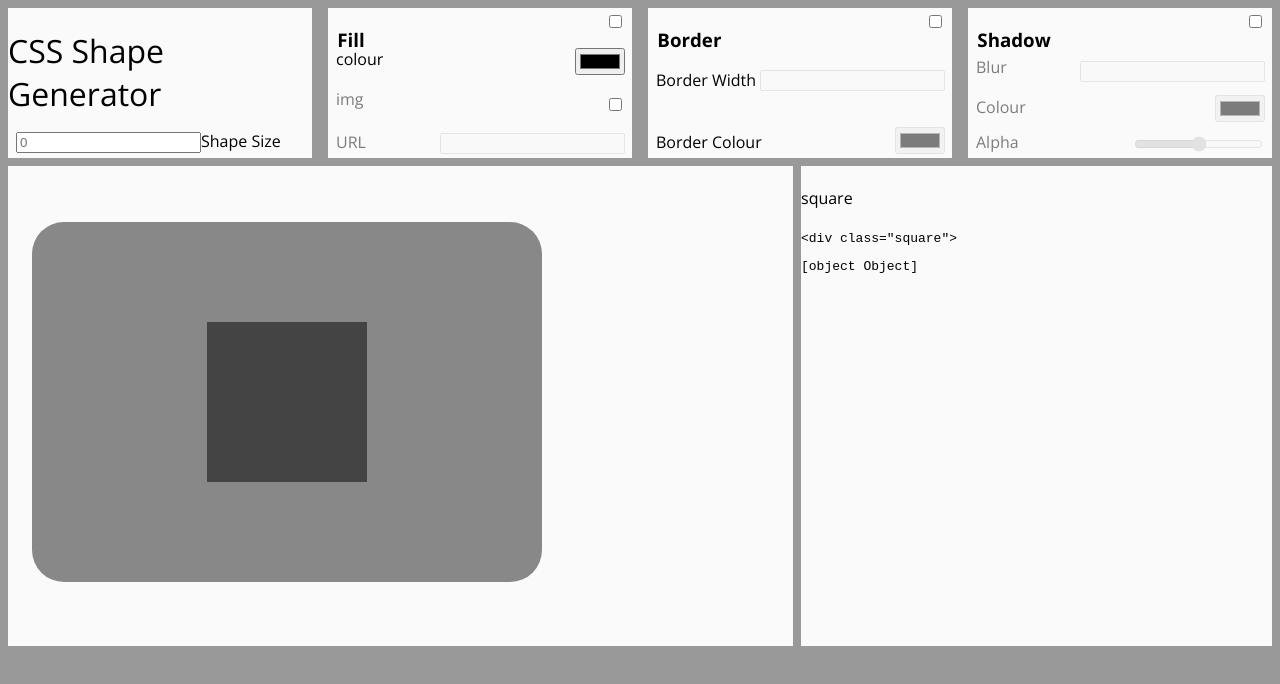
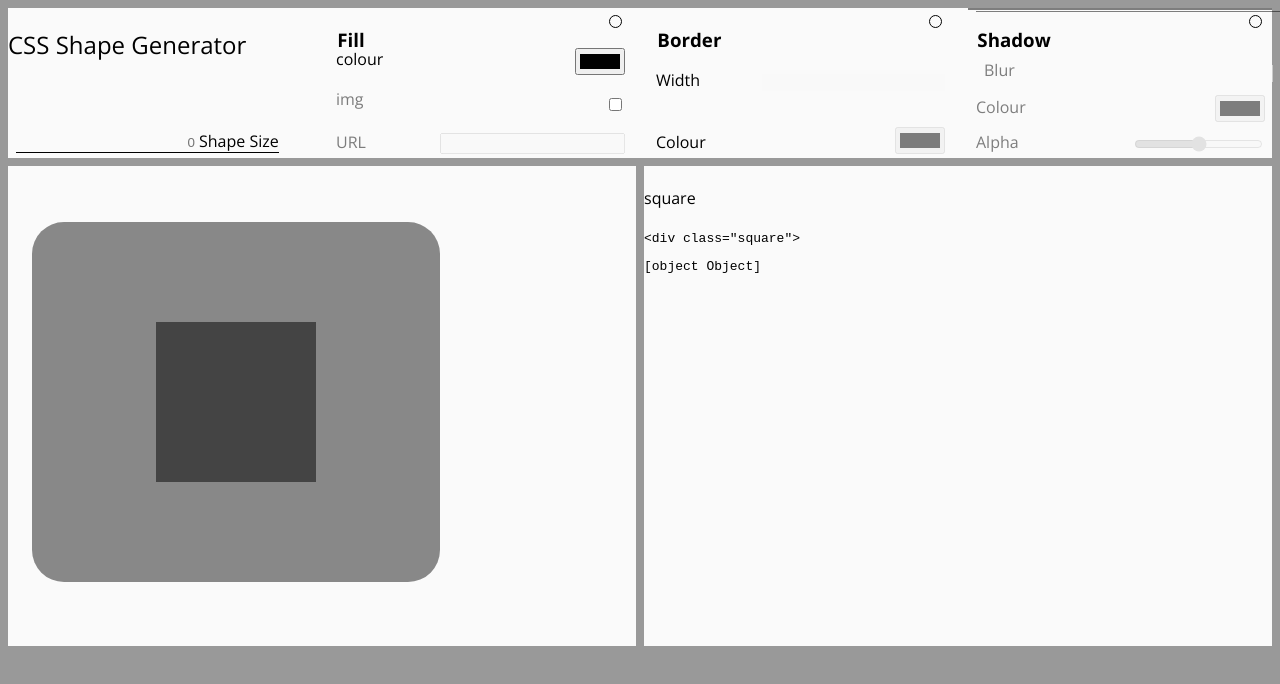
Before and after one commit to kylemcloughlin/css-shape-gen, a React (Create React App) app: page / in a window 1280 px wide. Shown: the top 684 px of the page. Built offline with nearby package versions, Linux system fonts and the light colour scheme.

Commit message:
adding scss styling

```diff
--- a/public/index.html
+++ b/public/index.html
@@ -29,6 +29,21 @@
     <title>CSS Shape Generator</title>
   </head>
   <body>
+    <style>
+      input[type='number'] {
+      -moz-appearance:textfield;
+      }
+      /* Webkit browsers like Safari and Chrome */
+
+      input[type=number]::-webkit-inner-spin-button,
+      input[type=number]::-webkit-outer-spin-button {
+      -webkit-appearance: none;
+      margin: 0;
+      }
+      input::-webkit-color-swatch {
+      border: none;
+      }
+    </style>
     <noscript>You need to enable JavaScript to run this app.</noscript>
     <div id="root"></div>
     <!--
--- a/src/hooks/borderForm.jsx
+++ b/src/hooks/borderForm.jsx
@@ -33,10 +33,10 @@ function Border(props) {
         <input class='checkbox' type="checkbox" onClick={e => { setValue(e.target.checked) }} value='border' />
       </form>
       <form>
-       <label id='border-width-label'> Border Width</label>
-        <input class='number-picker' type='number' id='border-width' style={style} disabled={disabled} onChange={e => { props.updateBorder(1, e.target.value) }}/>
-        <label id='border-color-label'> Border Colour</label>
-        <input class='color-picker' id='border-color' type='color' style={style} disabled={disabled} onChange={e => { props.updateBorder(2, e.target.value) }}/>
+       <label id='border-width-label'>Width</label>
+        <input class='number-selector' type='number' id='border-width' style={style} disabled={disabled} onChange={e => { props.updateBorder(1, e.target.value) }}/>
+        <label id='border-color-label'>Colour</label>
+        <input class='color-picker' id='border-color' class='color-picker' type='color' style={style} disabled={disabled} onChange={e => { props.updateBorder(2, e.target.value) }}/>
       </form>
     </div>
   );
--- a/src/hooks/colourForm.jsx
+++ b/src/hooks/colourForm.jsx
@@ -40,7 +40,7 @@ function Colour(props) {
 
       <input class='checkbox' type="checkbox" value="clr" value='clr' onChange={e => setValue(e.target.value)}/>
        <label id='clr-label'style={clrStyle}>colour</label>
-      <input id='clr-input'type='color' style={clrStyle} disabled={disabled} onChange={e => { props.updateFill('colorCode', e.target.value) }}/>
+      <input id='clr-input' type='color' class='color-picker' style={clrStyle} disabled={disabled} onChange={e => { props.updateFill('colorCode', e.target.value) }}/>
       <label id='img-label' style={imgStyle}>img</label>
       <input type="checkbox" id='img-checkbox' value="img" onChange={e => setValue(e.target.checked)} />
       <label id='url-label' style={imgStyle}>URL</label>
--- a/src/hooks/shadowForm.jsx
+++ b/src/hooks/shadowForm.jsx
@@ -30,16 +30,24 @@ function Shadow(props) {
   return (
     <div class='grid-item-4'>
     <form>
+     {/* <div class='underline'> */}
       <h3 class='box-title'>Shadow</h3>
       <input class='checkbox' type="checkbox" onClick={e => { setValue(e.target.checked)}}/>
+     {/* </div> */}
     </form>
-      <form style={style}>
-     <label id='blur-label'>Blur</label>
-        <input type='number' id='blur' onChange={e => { props.updateShadow( 1, e.target.value) }} disabled={disabled}/>
+      <form style={style} >
+        <div class='underline' id='blur-underline'>
+       <label id='blur-label'>Blur</label>
+        <input type='number' id='blur' class='number-selector' onChange={e => { props.updateShadow( 1, e.target.value) }} disabled={disabled}/>
+      </div>
+        <div class='underline'>
         <label id='shadow-clr-label'>Colour</label>
-        <input id='shadow-clr' type='color' disabled={disabled} onChange={e => { props.updateShadow(2, e.target.value) }}/>
+        <input id='shadow-clr' class='color-picker' type='color' disabled={disabled} onChange={e => { props.updateShadow(2, e.target.value) }}/>
+       </div>
+        <div class='underline'>
         <label id='alpha-label'>Alpha</label>
         <input id='alpha'type='range' disabled={disabled} onChange={e => {props.updateShadow(3, e.target.value)}}/>
+        </div>
 
     </form>
     </div>
--- a/src/hooks/sizeForm.jsx
+++ b/src/hooks/sizeForm.jsx
@@ -11,16 +11,12 @@ export default function Size(props) {
 
   return (
     <div className="grid-item-1">
-      <h1 class='project-title'>CSS Shape Generator</h1>
+      <h2 class='project-title'>CSS Shape Generator</h2>
     <form className='size-input'>
-      <input
-      type='number'
-
-      // value={size}
-      placeholder={`${size}`}
-      onChange={e => props.updateSize(e.target.value)}
-      />
+    <div class='underline'>
+      <input  type='number' class='number-selector' placeholder={`${size}`} onChange={e => props.updateSize(e.target.value)}/>
       <label>Shape Size</label>
+    </div>
 
      </form>
     </div>
--- a/src/styles/styles.css
+++ b/src/styles/styles.css
@@ -16,6 +16,12 @@ html {
       grid-template-columns: 1fr 1fr 1fr 1fr;
   grid-auto-rows: minmax(150px, auto);
   grid-gap: 1em;
+  background-color: #fafafa;
+}
+
+.underline {
+  width: 100%;
+  border-bottom: 1px solid black;
 }
 
 .grid-item-1 {
@@ -47,9 +53,43 @@ html {
 }
 
 .checkbox {
+  -webkit-appearance: none;
+     -moz-appearance: none;
+          appearance: none;
+  width: 1em;
+  height: 1em;
+  border-radius: 50%;
+  border: black 1px solid;
   position: absolute;
   top: 0.3em;
   right: 0.5em;
+  background-color: #fafafa;
+}
+
+.checkbox:checked {
+  background-color: #6c6cc7;
+}
+
+.checkbox:focus {
+  outline: none;
+}
+
+.number-selector {
+  -webkit-appearance: none;
+     -moz-appearance: none;
+          appearance: none;
+  margin: 0em;
+  padding-right: .3em;
+  border: none;
+  background-color: #fafafa;
+  text-align: right;
+}
+
+.number-selector:focus {
+  outline: none;
+  -webkit-appearance: none;
+     -moz-appearance: none;
+          appearance: none;
 }
 
 #clr-label {
@@ -134,6 +174,12 @@ html {
   right: 0.5em;
 }
 
+#blur-underline {
+  position: absolute;
+  top: 0.2em;
+  left: 0.5em;
+}
+
 #shadow-clr {
   position: absolute;
   top: 6.5em;
@@ -162,8 +208,8 @@ html {
   width: 100%;
   display: -ms-grid;
   display: grid;
-  -ms-grid-columns: 2.5fr 1.5fr;
-      grid-template-columns: 2.5fr 1.5fr;
+  -ms-grid-columns: 2fr 2fr;
+      grid-template-columns: 2fr 2fr;
   grid-column-gap: .5em;
 }
 
--- a/src/styles/styles.scss
+++ b/src/styles/styles.scss
@@ -1,9 +1,14 @@
+
 @mixin left {
   position: absolute;
   bottom: 0.3em;
   left: 0.5em;
 }
 
+@mixin adjustabletop($top) {
+  position: absolute;
+  top: $top;
+}
 @mixin adjustableLeft($top) {
   position: absolute;
   top: $top;
@@ -54,8 +59,8 @@
 }
 
 $firstColor : #fafafa;
-$secondColor: aqua;
-$thirdColor: white;
+$secondColor: red;
+$thirdColor: rgb(108, 108, 199);
 $firstFont : 'Open Sans',
 sans-serif;
 $secondFont : monospace;
@@ -81,20 +86,16 @@ html {
   grid-auto-rows: minmax(150px, auto);
   // grid-auto-columns: minmax(33em, 44em);
   grid-gap: 1em;
-
-  //this if for responsive d. add next
-
-  // background-color: brown;
-  // height: 20;
+  background-color: $firstColor;
 }
-
+.underline {
+  width: 100%;
+  border-bottom: 1px solid black;
+}
 .grid-item-1 {
   position: relative;
   background-color: $firstColor;
 
-
-
-  // background-color: pink;
 
 }
 
@@ -125,8 +126,40 @@ html {
 }
 
 .checkbox {
-  @include topRight()
+  appearance: none;
+  width: 1em;
+  height: 1em;
+  border-radius: 50%;
+  border: black 1px solid;
+  @include topRight();
+  background-color:$firstColor;
+  &:checked {
+    background-color: $thirdColor;
+  }
+  &:focus {
+    outline: none;
+  }
 }
+
+.number-selector {
+  appearance: none;
+
+  margin: 0em;
+  padding-right: .3em;
+  border: none;
+  background-color: $firstColor;
+  text-align: right;
+  &:focus {
+    outline: none;
+  appearance: none;
+
+  }
+
+}
+.color-picker {
+  // border: none;
+}
+
 #clr-label {
         @include adjustableLeft(2.5em);
 }
@@ -192,7 +225,10 @@ html {
   @include adjustableRight(4em);
 
 }
+#blur-underline {
+  @include adjustableLeft(0.2em);
 
+}
 #shadow-clr {
    @include adjustableRight(6.5em);
 }
@@ -213,7 +249,7 @@ html {
 .body {
   width: 100%;
   display: grid;
-  grid-template-columns: 2.5fr 1.5fr;
+  grid-template-columns: 2fr 2fr;
   grid-column-gap: .5em;
 }
 .shape-container {
```
Also changed, not shown: 1 other file (tests, documents, lock files or other folders).
